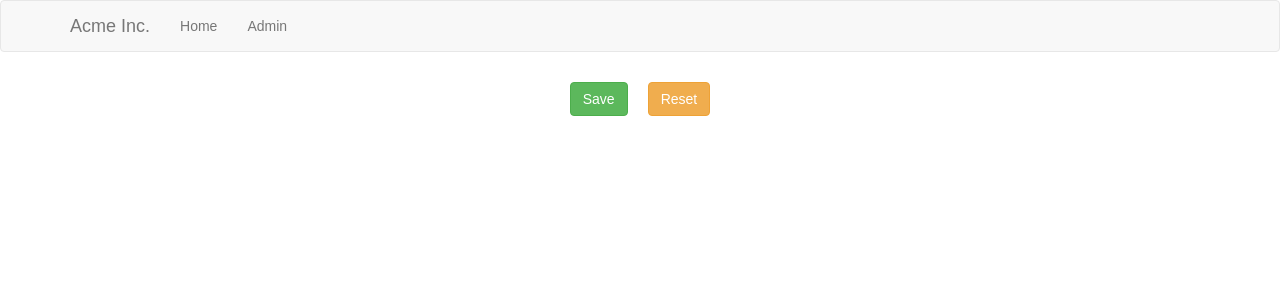
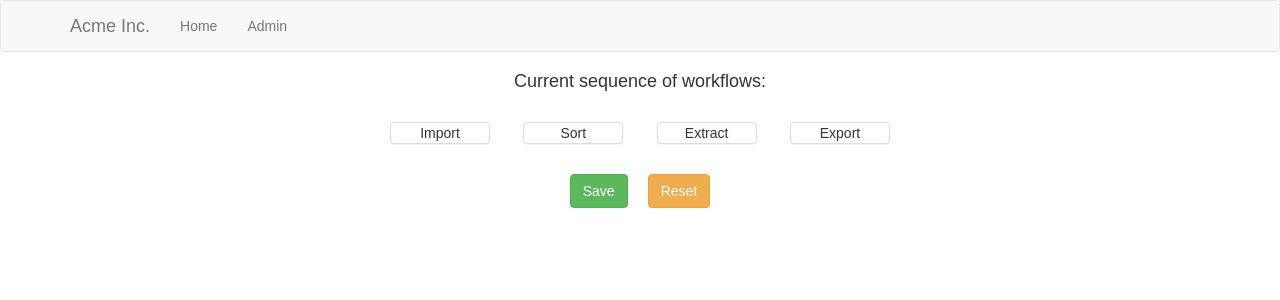
Before and after one commit to lexyehia/challenge_1, a React (Create React App) app: page /admin/workflows in a window 1280 px wide. Shown: the top 300 px of the page. Built offline with nearby package versions, Linux system fonts and the light colour scheme.

Commit message:
Adding some styling to workflow list, added list of workflows to state (hard-coded for now)

```diff
--- a/src/components/WorkflowsList.js
+++ b/src/components/WorkflowsList.js
@@ -6,20 +6,25 @@ const styles = {
     container: {
         display: 'flex',
         direction: 'row',
+        margin: '0 auto',
+        justifyContent: 'space-between',
         width: 500,
-    }
-}
+    },
+};
 
 
 export const WorkflowsList = (props) => (
+    <div>
+        <h4>Current sequence of workflows:</h4><br />
         <div style={styles.container}>
             {props.workflows.map(workflow => (
                 <WorkflowPanel
                     key={workflow.id}
                     id={workflow.id}
-                action={workflow.action}
+                    text={workflow.action}
                 />
             ))}
+        </div>
     </div>
 );
 
--- a/src/pages/WorkflowsPage.js
+++ b/src/pages/WorkflowsPage.js
@@ -1,13 +1,43 @@
 import React from 'react';
 import { Button } from 'react-bootstrap';
 import { NavBar } from '../components/NavBar';
+import { WorkflowsList } from '../components/WorkflowsList';
 
 export class WorkflowsPage extends React.Component {
     constructor(props) {
         super(props);
 
         this.state = {
-
+            workflows: [
+                {
+                    "id": 1,
+                    "action": "Import",
+                    "isStart": true,
+                    "prevStage": null,
+                    "nextStage": 2,
+                },
+                {
+                    "id": 2,
+                    "action": "Sort",
+                    "isStart": false,
+                    "prevStage": 1,
+                    "nextStage": 3,
+                },
+                {
+                    "id": 3,
+                    "action": "Extract",
+                    "isStart": false,
+                    "prevStage": 2,
+                    "nextStage": null,
+                },
+                {
+                    "id": 4,
+                    "action": "Export",
+                    "isStart": false,
+                    "prevStage": null,
+                    "nextStage": null,
+                }
+            ]
         };
     }
 
@@ -16,6 +46,7 @@ export class WorkflowsPage extends React.Component {
             <div className='App'>
                 <NavBar />
                 <div>
+                    <WorkflowsList workflows={this.state.workflows}/>
                 </div>
                 <div>
                     <Button
```
Also changed, not shown: src/components/WorkflowPanel.js (line endings or trailing spaces). Lines whose indentation alone changed are shown as unchanged.
